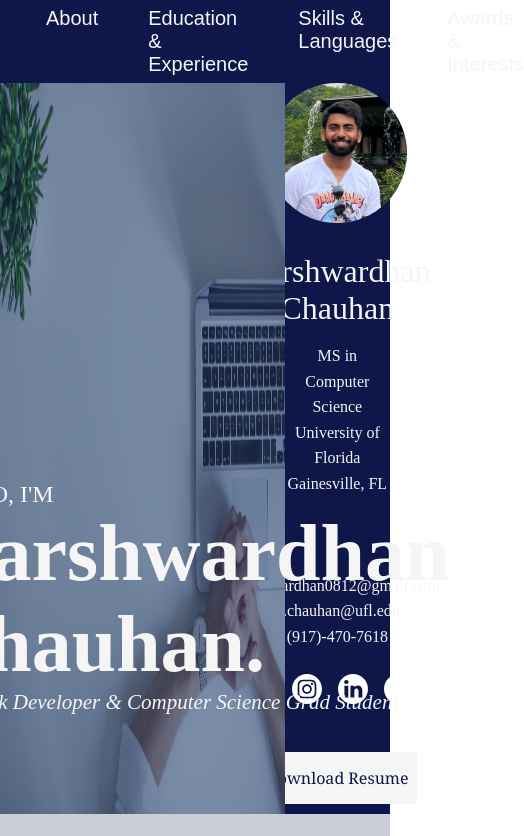
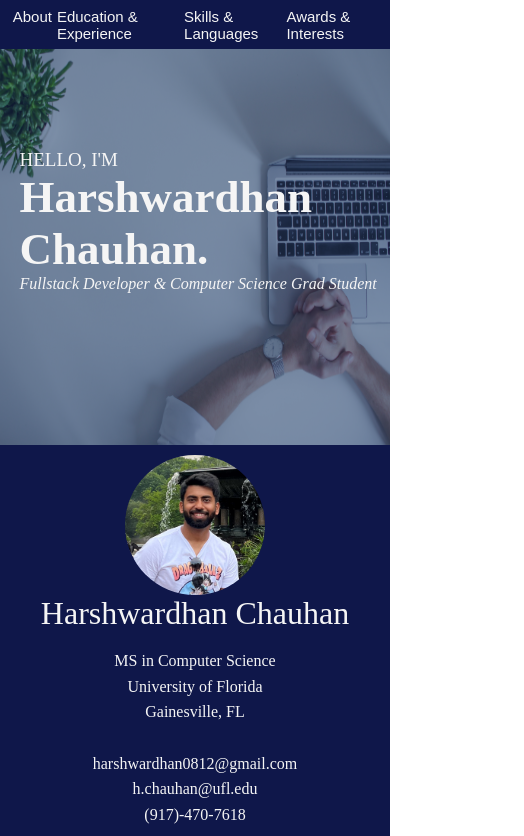
Before and after one commit to Harshwardhan08/ResumeClient, a React (Create React App) app: page / in a window 390 px wide. Shown: the top 836 px of the page, 524 px wide, since content can reach past the window. Built offline with nearby package versions, Linux system fonts and the light colour scheme; a web font is replaced by a local one.

Commit message:
mobile compatiblity

```diff
--- a/src/components/Awards.css
+++ b/src/components/Awards.css
@@ -28,7 +28,7 @@
     width: 100%;
 }
 
-.interests{
+.interests {
     display: flex;
     flex-direction: row;
     width: 70%;
@@ -49,3 +49,9 @@
     font-size: 32px;
     font-family: "Sofia", serif;
 }
+
+@media screen and (max-width: 600px) {
+    .interests {
+        flex-direction: column;
+    }
+}
--- a/src/components/Footer.css
+++ b/src/components/Footer.css
@@ -6,11 +6,13 @@
     flex-direction: row;
     color: whitesmoke;
     font-size: 16px;
+    width: 100%;
 }
 
 .box {
     padding-left: 10%;
     width: 100%;
+    align-items: center;
 }
 
 .footer-socials {
@@ -68,3 +70,15 @@
     margin-left: auto;
     align-self: center;
 }
+
+
+@media screen and (max-width: 600px) {
+    .footer-container {
+        flex-direction: column;
+        row-gap: 50px;
+    }
+
+    .box {
+        width: auto;
+    }
+}
--- a/src/components/MainPage.css
+++ b/src/components/MainPage.css
@@ -20,6 +20,7 @@
 }
 
 .nav-bar li {
+    /* width: 100%; */
     list-style: none;
     font-family: "Sofia", sans-serif;
     cursor: pointer;
@@ -54,13 +55,14 @@
     display: flex;
     flex-direction: row;
     width: 100%;
+    height: 760px;
 }
 
 .intro-image {
-    position: relative;
-    display: inline-block;
+    /* position: relative; */
+    /* display: inline-block; */
     /* flex-direction: column; */
-    /* height: 760px; */
+    height: 760px;
     width: 73%;
     background-color: rgb(61 80 110);
     background-image: url(../../public/intro-image-1.jpg);
@@ -69,11 +71,14 @@
 }
 
 .intro-content {
-    position: absolute;
+    /* position: absolute;
     top: 80%;
     left: 30%;
-    transform: translate(-30%, -80%);
+    transform: translate(-30%, -80%); */
+    margin-top: 400px;
+    margin-left: 10%;
     font-size: 24px;
+    /* font-size: 1.5vw; */
 }
 
 .intro-content .intro-head {
@@ -84,6 +89,7 @@
 .intro-content .bold-name {
     font-family: 'Viga';
     font-size: 80px;
+    /* font-size: 4.9vw; */
     font-weight: 900;
 }
 
@@ -92,6 +98,7 @@
     font-style: italic;
     text-decoration: wavy;
     font-size: 21px;
+    /* font-size: 1.28vw; */
 }
 
 .intro-text {
@@ -101,6 +108,7 @@
     align-items: center;
     text-align: center;
     font-family: 'Viga';
+    overflow-wrap: anywhere;
 }
 
 .intro-text .round-image {
@@ -148,7 +156,10 @@
 .intro-text .download-cv-btn {
     font-family: Cambria, Cochin, Georgia, Times, 'Times New Roman', serif;
     height: 52px;
-    width: 160px;
+    width: fit-content;
+    padding-left: 7%;
+    padding-right: 7%;
+    margin: 5%;
     margin-bottom: 10px;
     font-size: 16px;
     display: flex;
@@ -159,3 +170,72 @@
     cursor: pointer;
     border-radius: 2px;
 }
+
+@media screen and (max-width: 900px) and (min-width: 320px) {
+    .intro-content .bold-name {
+        font-size: 55px;
+    }
+}
+
+@media screen and (max-width: 600px) {
+    .page-content {
+        flex-direction: column;
+        height: 920px;
+    }
+
+    .nav-bar {
+        font-size: 15px;
+        margin-left: 5px;
+    }
+
+    .nav-bar ul {
+        gap: 5px;
+    }
+
+    .intro-image {
+        width: 100%;
+        height: 400px;
+    }
+
+    .intro-content {
+        margin-top: 100px;
+        margin-left: 5%;
+        font-size: 24px;
+    }
+
+    .intro-text {
+        padding-top: 10px;
+        width: 100%;
+        height: 520px;
+    }
+
+    .skills-content-text {
+        flex-direction: column;
+    }
+
+    .intro-text p {
+        margin-bottom: 10px !important;
+    }
+
+    .intro-text div {
+        margin-bottom: 0px !important;
+    }
+
+    .interests {
+        flex-direction: column;
+    }
+}
+
+@media screen and (max-width: 400px) {
+    .intro-content {
+        font-size: 19px;
+    }
+
+    .intro-content .bold-name {
+        font-size: 45px;
+    }
+
+    .intro-content .under-name {
+        font-size: 16px;
+    }
+}
--- a/src/components/Skills.css
+++ b/src/components/Skills.css
@@ -71,3 +71,16 @@
         opacity: 1;
     }
 }
+
+@media screen and (max-width: 600px) {
+    .skills-content-text {
+        padding-bottom: 10px;
+        flex-direction: column;
+    }
+
+    .skill-bar {
+        width: 100%;
+        align-self: unset;
+        margin-top: 2px;
+    }
+}
```
